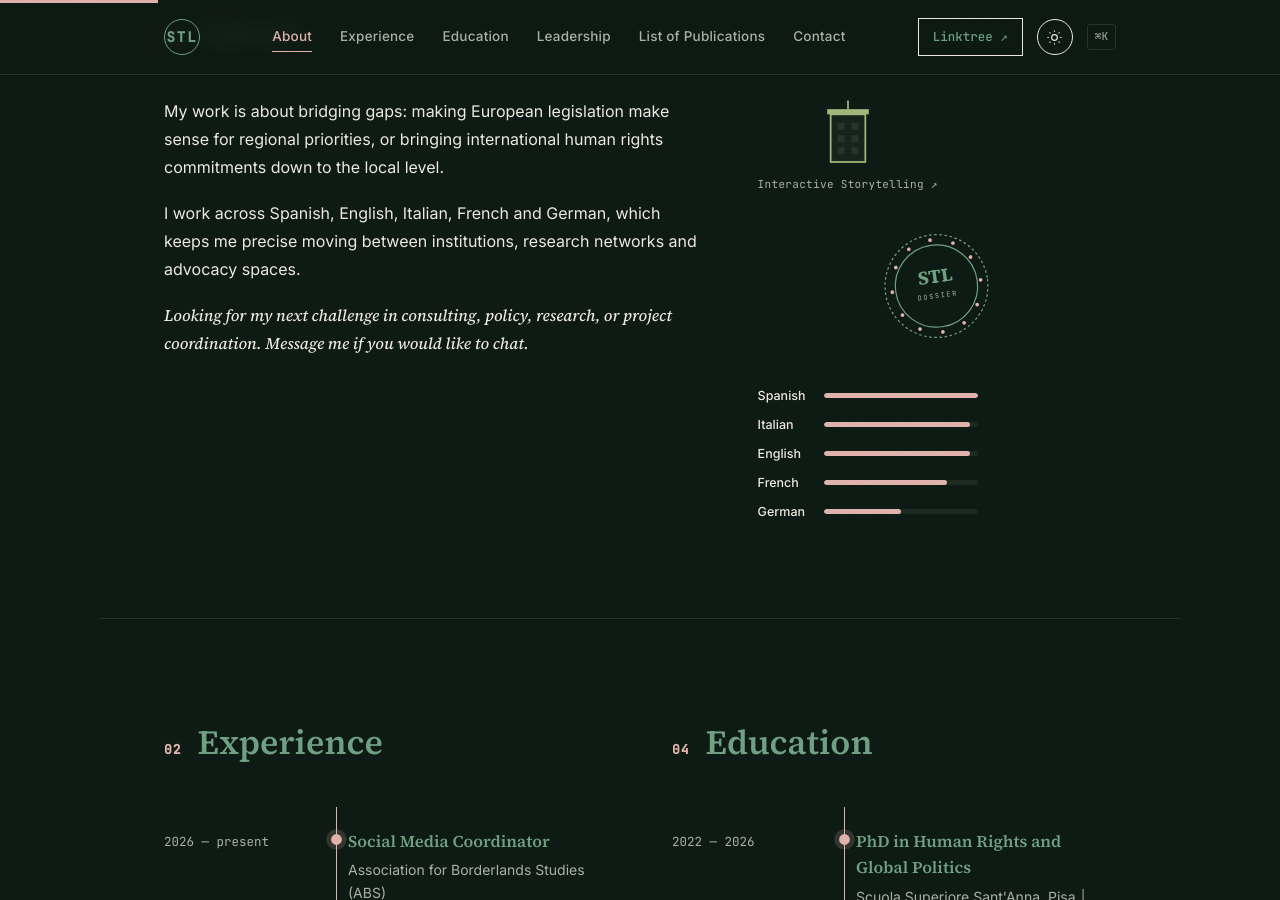
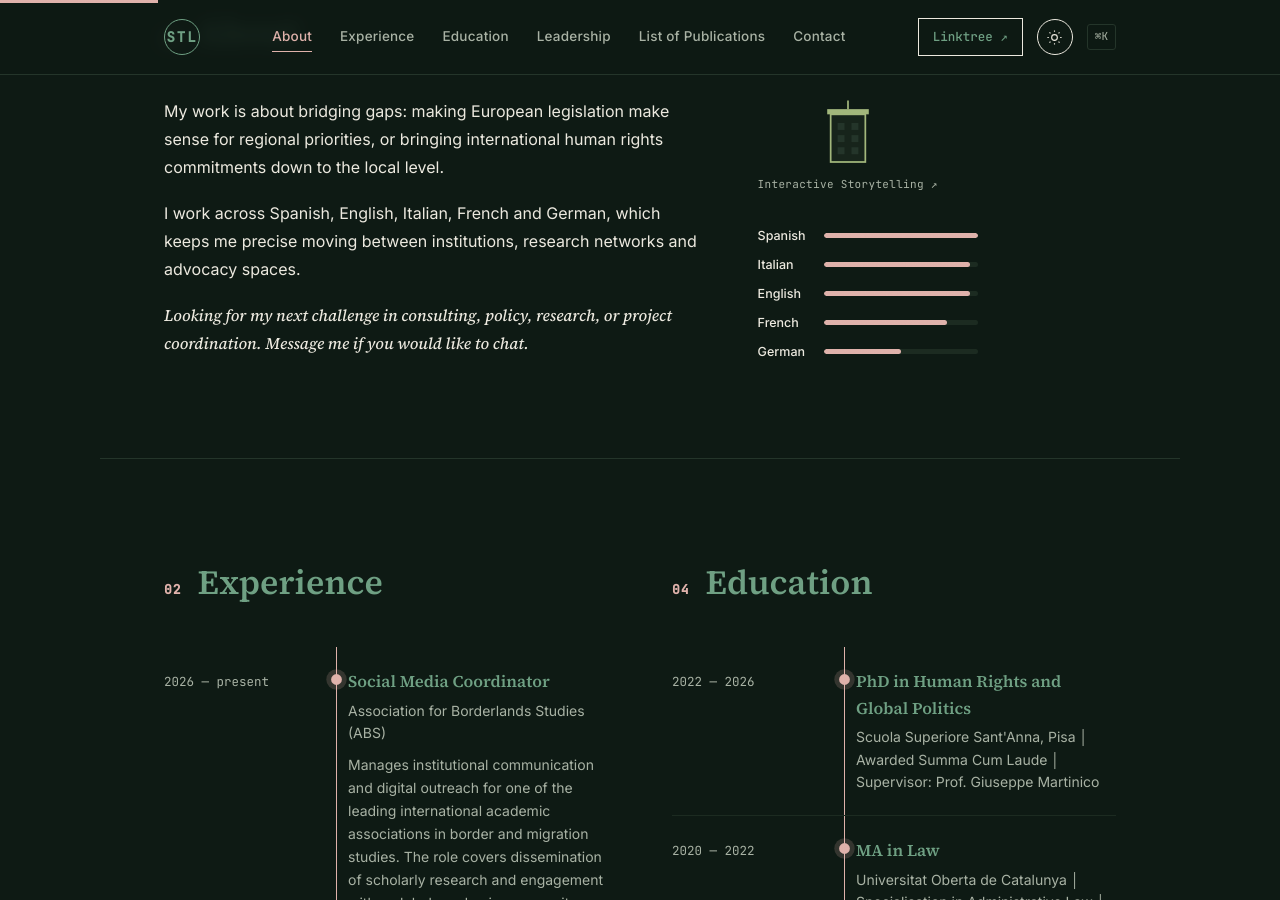
Before and after one commit to stalaveralodos-ux/s.talaveralodos, a Jekyll site: the page built from index.html, in a window 1280 px wide and 900 px high, scrolled down 1079 px. Built offline with Jekyll 4.4.1, drawn with Linux system fonts in a browser that asks for light colours.

Commit message:
Update about.html

```diff
--- a/_includes/sections/about.html
+++ b/_includes/sections/about.html
@@ -26,29 +26,6 @@
           <span class="building-label">Interactive Storytelling ↗</span>
         </a>
 
-        <div class="about-stamp" aria-hidden="true">
-          <svg viewBox="0 0 140 140" class="about-stamp-svg">
-            <circle cx="70" cy="70" r="60" class="stamp-ring-outer"></circle>
-            <circle cx="70" cy="70" r="48" class="stamp-ring-inner"></circle>
-            <g class="stamp-stars">
-              <circle cx="70" cy="16" r="2.2"></circle>
-              <circle cx="96" cy="23" r="2.2"></circle>
-              <circle cx="114" cy="42" r="2.2"></circle>
-              <circle cx="122" cy="70" r="2.2"></circle>
-              <circle cx="114" cy="98" r="2.2"></circle>
-              <circle cx="96" cy="117" r="2.2"></circle>
-              <circle cx="70" cy="124" r="2.2"></circle>
-              <circle cx="44" cy="117" r="2.2"></circle>
-              <circle cx="26" cy="98" r="2.2"></circle>
-              <circle cx="18" cy="70" r="2.2"></circle>
-              <circle cx="26" cy="42" r="2.2"></circle>
-              <circle cx="44" cy="23" r="2.2"></circle>
-            </g>
-            <text x="70" y="66" class="stamp-mono">STL</text>
-            <text x="70" y="84" class="stamp-sub">DOSSIER</text>
-          </svg>
-        </div>
-
         <ul class="lang-bars">
           <li class="lang-bar" data-level="100"><span class="lang-name">Spanish</span><span class="lang-track"><span class="lang-fill"></span></span></li>
           <li class="lang-bar" data-level="95"><span class="lang-name">Italian</span><span class="lang-track"><span class="lang-fill"></span></span></li>
@@ -59,4 +36,3 @@
       </div>
     </div>
   </section>
-  </section>
```
